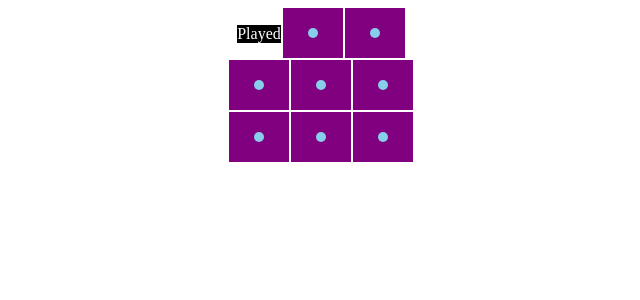
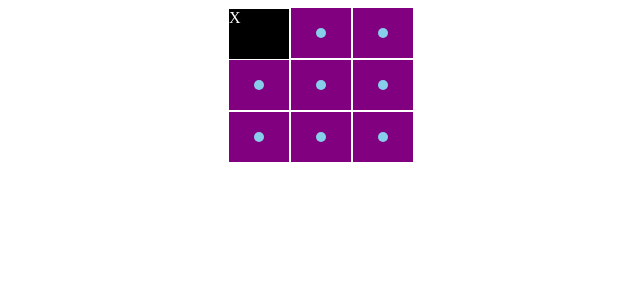
Before and after one commit to Ademola101/React-Tic-Tac, a React (Create React App) app: page / in a window 1280 px wide. Both pictures are taken after a click on the element 578 px from the left and 33 px from the top of the page. Shown: the top 300 px of the page, without its empty margins (319-959 px from the left). Built offline with nearby package versions, Linux system fonts and the light colour scheme.

Commit message:
setplayed state to x display

```diff
--- a/src/App.js
+++ b/src/App.js
@@ -9,8 +9,8 @@ import Playcircle from './components/PlayCircle';
 
 function App() {
 
-  const [PlayState, SetPlayState] = useState("");
-  console.log(PlayState);
+  const [PlayState, SetPlayState] = useState(["X","Y"]);
+
 
 
   return (
--- a/src/components/PlayCircle.jsx
+++ b/src/components/PlayCircle.jsx
@@ -10,11 +10,12 @@ const Playcircle = () => {
   const {SetPlayState,PlayState} = useContext(gameContext);
 
   const changeState = () => {
-    SetPlayState('Played')
+    SetPlayState(PlayState[0])
 
   }
 
-  console.log(PlayState);
+
+
   return (
     <>
 <PlayboxStyled as= {Playbox} onClick={changeState}>
--- a/src/components/Playbox.jsx
+++ b/src/components/Playbox.jsx
@@ -3,13 +3,13 @@ import { gameContext } from "../Helper/Context";
 import { Cond } from "./styles/cond.styles";
 
 
-const Playbox = ({className, onClick}) => {
+const Playbox = ({className, onClick,text}) => {
   const {PlayState} = useContext(gameContext)
 
   return (
 
-    PlayState === 'Played' ? <Cond >
-    Played
+    PlayState === 'X' ? <Cond >
+    {PlayState}
   </Cond>
     :<div onClick={onClick} className= {className}>
     </div>
--- a/src/components/styles/cond.styles.js
+++ b/src/components/styles/cond.styles.js
@@ -2,6 +2,8 @@ import styled from "styled-components";
 export const Cond = styled.div`
 background-color: black;
 color: white;
+height: 50px;
+width: 60px;
 
 
 `
```
